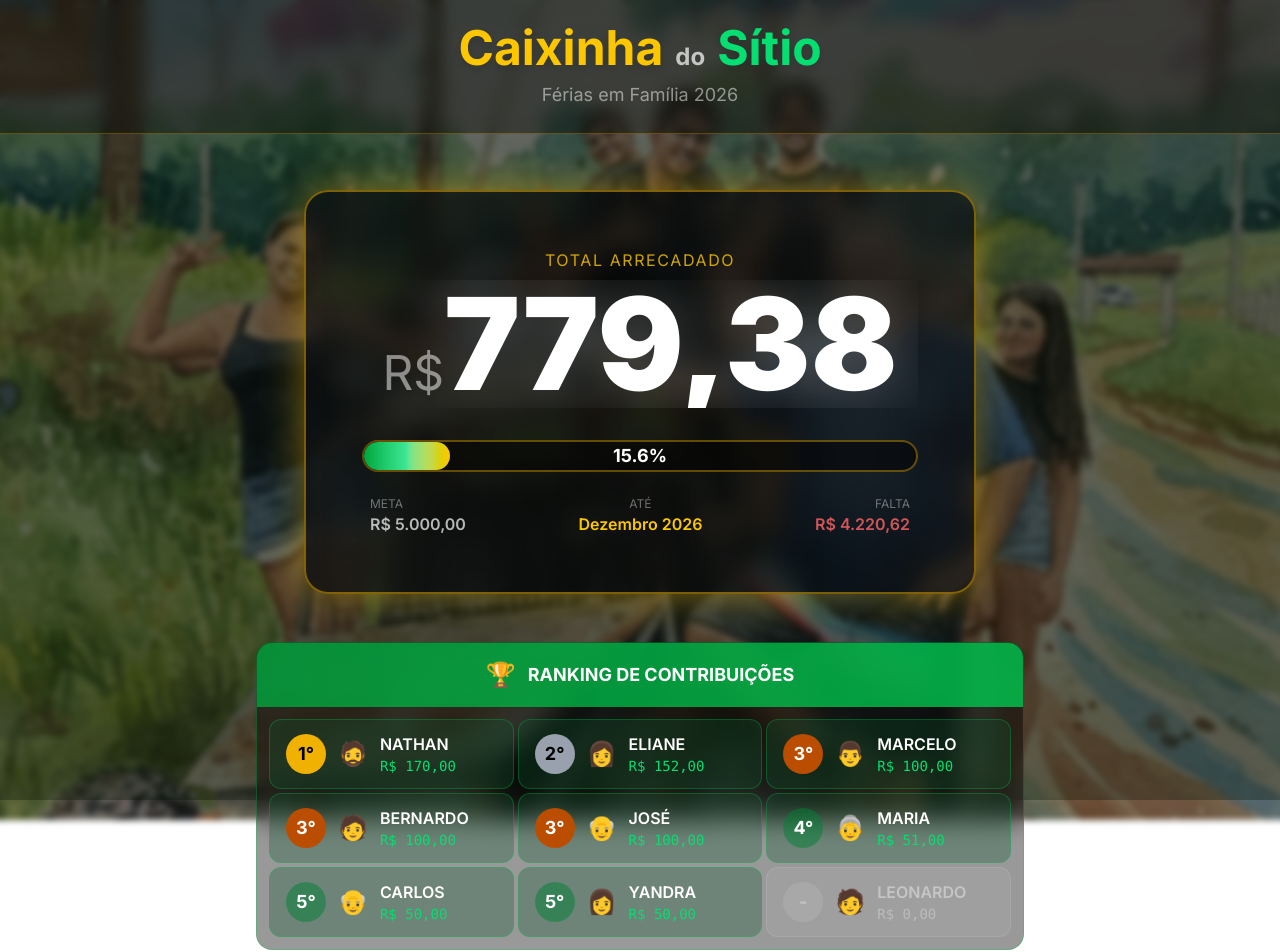
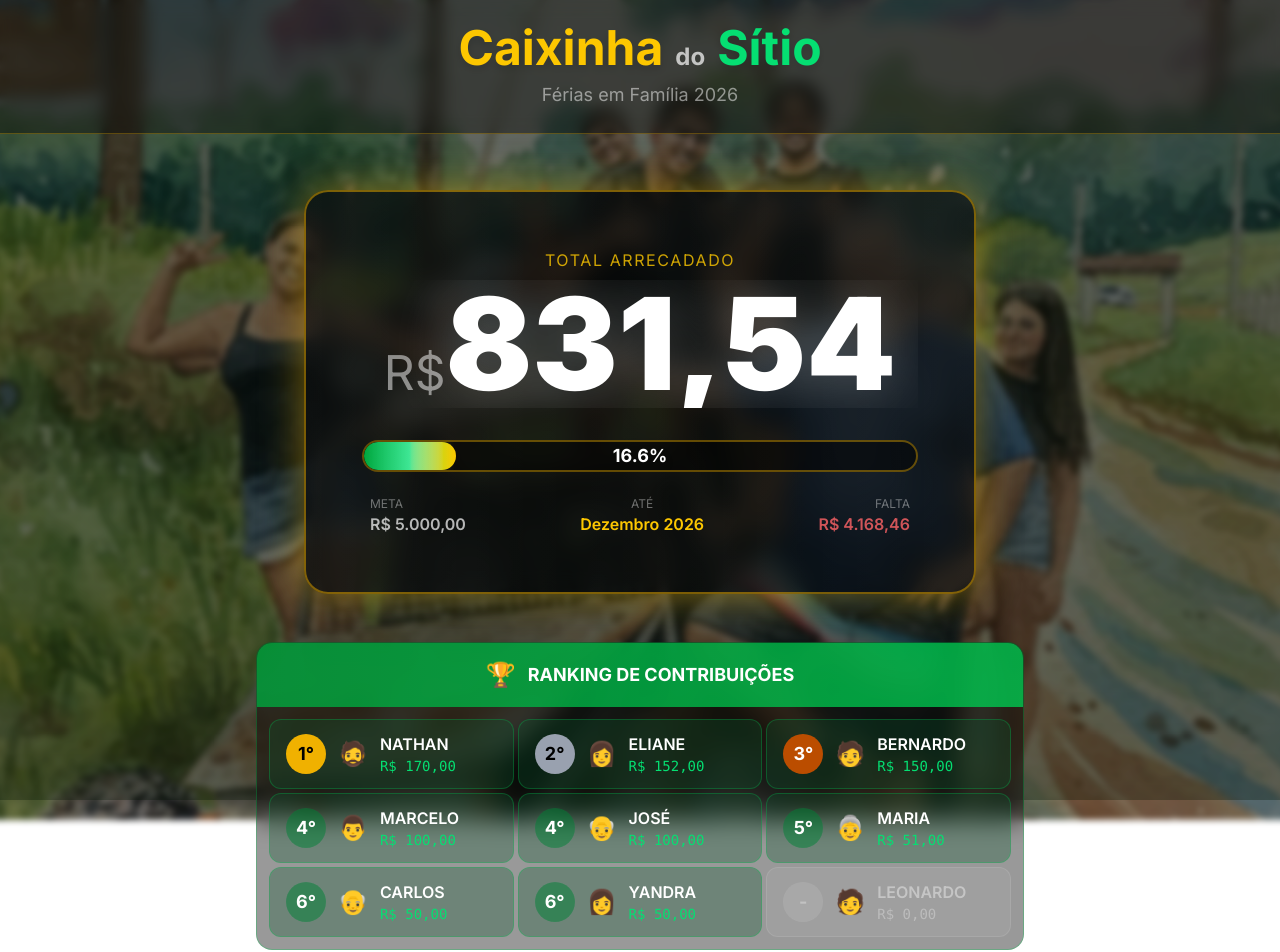
Before and after one commit to nathanbrandao4/caixinha-do-sitio, a Next.js app: page / in a window 1280 px wide. Shown: the top 952 px of the page. Built offline with nearby package versions, Linux system fonts and the light colour scheme.

Commit message:
Atualiza contribuicoes: Bernardo +R$50 (total R$150), CDI atualizado para R$8,54 - Total geral R$831,54

```diff
--- a/app/page.tsx
+++ b/app/page.tsx
@@ -8,7 +8,7 @@ import { ContributorTotal } from '@/types'
 const CONTRIBUICOES: ContributorTotal[] = [
   { name: 'NATHAN', total: 170 },
   { name: 'ELIANE', total: 152 },
-  { name: 'BERNARDO', total: 100 },
+  { name: 'BERNARDO', total: 150 },
   { name: 'MARCELO', total: 100 },
   { name: 'JOSÉ', total: 100 },
   { name: 'CARLOS', total: 50 },
@@ -17,7 +17,7 @@ const CONTRIBUICOES: ContributorTotal[] = [
 ]
 
 // Rendimento CDI acumulado
-const RENDIMENTO_CDI = 6.38
+const RENDIMENTO_CDI = 8.54
 // ========================================
 
 export default function HomePage() {
```
